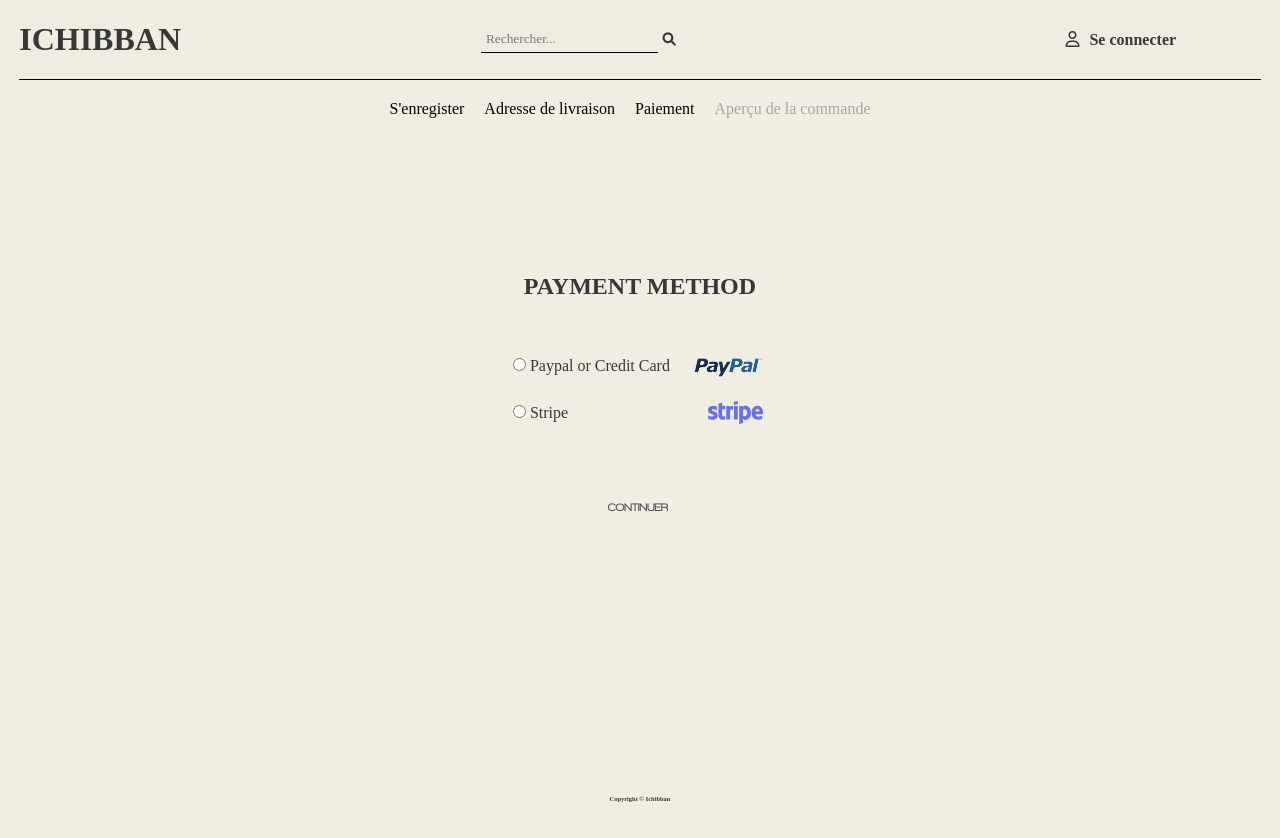
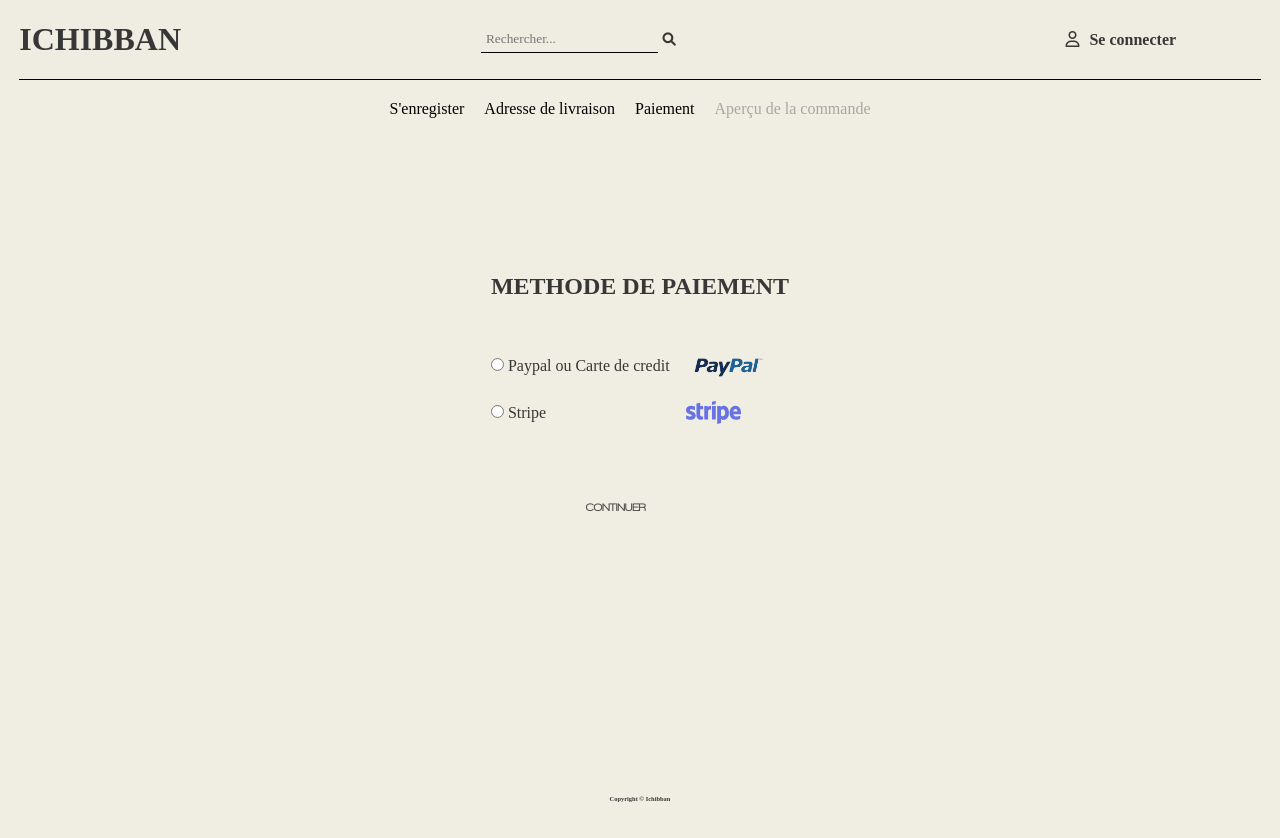
Before and after one commit to mathieuelisa/Ichibban-MERN-stack, a React (Create React App) app in the folder frontend/: page /payment in a window 1280 px wide. Built offline with nearby package versions, Linux system fonts and the light colour scheme; a web font is replaced by a local one.

Commit message:
Remove all console.log

```diff
--- a/frontend/src/Pages/OrderDetails.js
+++ b/frontend/src/Pages/OrderDetails.js
@@ -93,7 +93,6 @@ function OrderDetails() {
   };
 
   const handleDeliveredOrder = () => {
-    console.log("Votre produits a bien ete livré");
     dispatch(deliveredOrder(order));
   };
 
--- a/frontend/src/Pages/Payment.js
+++ b/frontend/src/Pages/Payment.js
@@ -28,7 +28,7 @@ function Payment() {
       <Steps step1 step2 step3 />
       <div className="payment__container">
         <div className="payment__container-customer">
-          <h2 className="payment__mainTitle">PAYMENT METHOD</h2>
+          <h2 className="payment__mainTitle">METHODE DE PAIEMENT</h2>
           <ErrorMessage textClassName="payment__choicePayment-error">
             {error}
           </ErrorMessage>
@@ -43,7 +43,7 @@ function Payment() {
                     className="shipping__form-inputs"
                     onChange={(e) => setPaymentMethod(e.target.value)}
                   />{" "}
-                  Paypal or Credit Card
+                  Paypal ou Carte de credit
                 </label>
                 <img
                   src={logoPaypal}
--- a/frontend/src/Pages/Shipping.js
+++ b/frontend/src/Pages/Shipping.js
@@ -26,7 +26,7 @@ function Shipping() {
       <Steps step1 step2 />
       <div className="shipping__container">
         <div className="shipping__container-customer">
-          <h2>SHIPPING ADDRESS</h2>
+          <h2>ADRESSE DE LIVRAISON</h2>
           <div className="shipping__container-customer-form">
             <form className="shipping__form" onSubmit={handleSubmit}>
               <label className="shipping__form-label">
```
